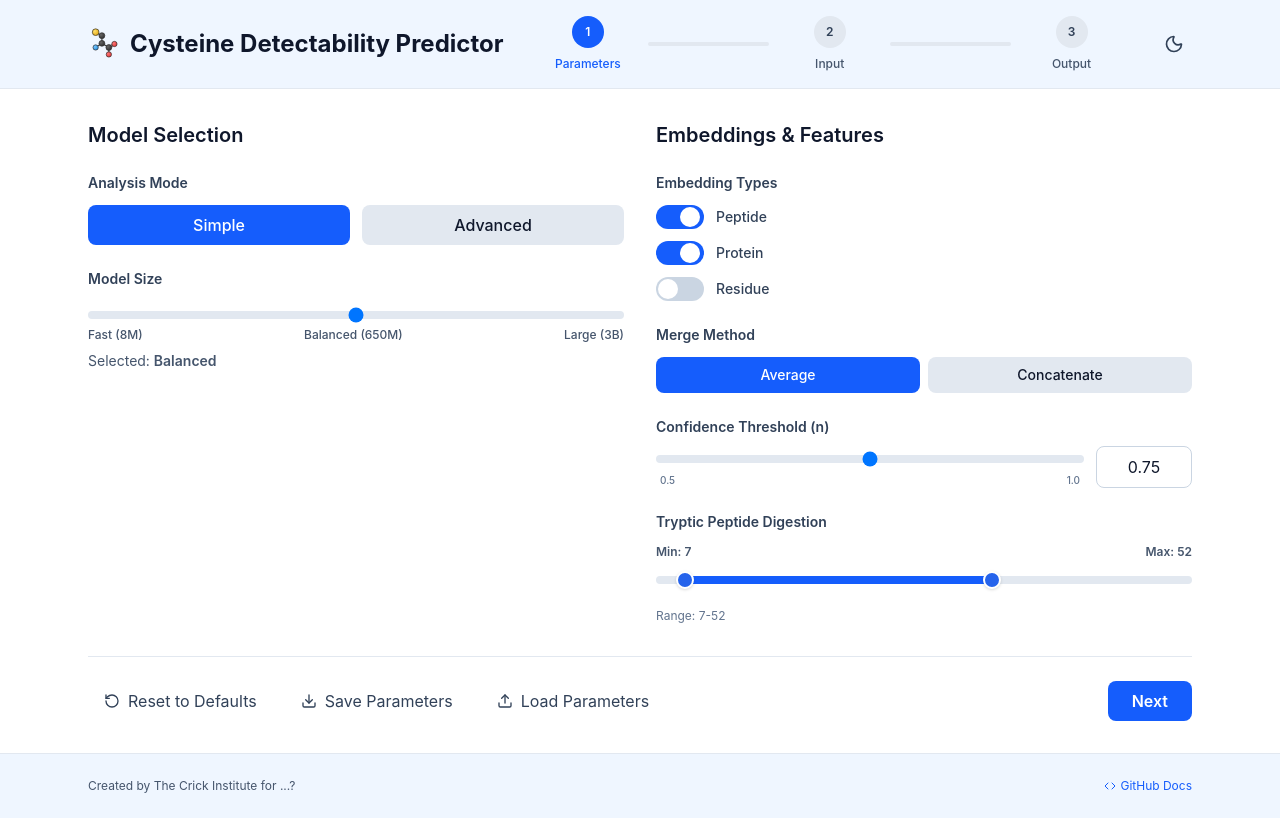
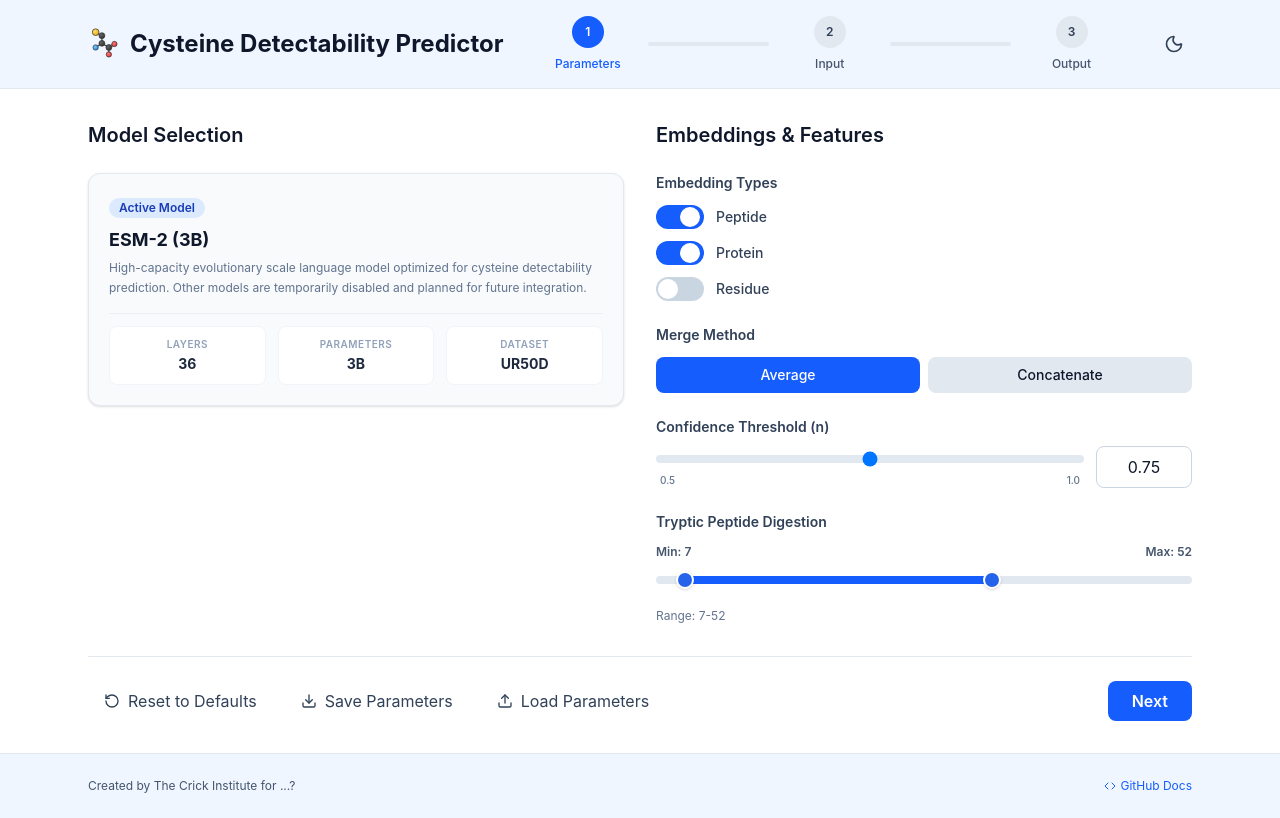
Before and after one commit to JamieD-TCI/CDP-Frontend, a React (Vite) app: page / in a window 1280 px wide. Both pictures are taken after a click on the button "Start New Analysis". Built offline with nearby package versions, Linux system fonts and the light colour scheme.

Commit message:
Comment out model selection UI and lock parameters to ESM-2 (3B)

```diff
--- a/src/context/AppContext.jsx
+++ b/src/context/AppContext.jsx
@@ -114,7 +114,7 @@ const initialState = {
   isDarkMode: false,
   parameters: {
     mode: 'simple', // simple or advanced
-    model: 'esm2_t8_25M_UR50D', // default for simple mode
+    model: 'esm2_t36_3B_UR50D', // locked to 3B model since others are disabled
     embeddings: {
       peptide: true,
       protein: true,
--- a/src/pages/Parameters.jsx
+++ b/src/pages/Parameters.jsx
@@ -1,6 +1,6 @@
-import React, { useState, useEffect, useRef } from 'react';
-import { Download, Upload, RotateCcw, ChevronDown } from 'lucide-react';
-import { useApp, formatConfidence } from '../context/AppContext';
+import React, { useState, useEffect } from 'react'; // useRef is temporarily unused
+import { Download, Upload, RotateCcw } from 'lucide-react'; // ChevronDown is temporarily unused
+import { useApp } from '../context/AppContext'; // formatConfidence is temporarily unused
 
 // ESM model definitions for advanced mode
 const esmModels = [
@@ -13,21 +13,38 @@ const esmModels = [
   { id: 'esm_msa1b_t12_100M_UR50S', name: 'ESM-MSA (100M)', layers: 12, params: '100M', dataset: 'UR50S' },
 ];
 
-const simpleModels = [
-  { id: 'esm2_t6_8M_UR50D', label: 'Fast', value: 'fast' },
-  { id: 'esm2_t33_650M_UR50D', label: 'Balanced', value: 'balanced' },
-  { id: 'esm2_t36_3B_UR50D', label: 'Large', value: 'large' },
-];
+  /*
+  // Commented out temporary: Unused simpleModels definitions
+  const simpleModels = [
+    { id: 'esm2_t6_8M_UR50D', label: 'Fast', value: 'fast' },
+    { id: 'esm2_t33_650M_UR50D', label: 'Balanced', value: 'balanced' },
+    { id: 'esm2_t36_3B_UR50D', label: 'Large', value: 'large' },
+  ];
+  */
 
 export const Parameters = () => {
   const { state, setStep, updateParameters, resetParameters } = useApp();
   const { parameters } = state;
+  const [activeThumb, setActiveThumb] = useState('min');
+  const [thresholdInputVal, setThresholdInputVal] = useState('');
+
+  /*
+  // Commented out temporary: Unused state and refs for model selection UI
   const [expandedAccordion, setExpandedAccordion] = useState(false);
   const [sliderValue, setSliderValue] = useState(1); // 0=Fast, 1=Balanced, 2=Large
-  const [activeThumb, setActiveThumb] = useState('min');
-  const [thresholdInputVal, setThresholdInputVal] = useState('');
   const isAnimatingSlider = useRef(false);
+  */
 
+  // Temporary: Ensure model parameter is locked to the 3B model (esm2_t36_3B_UR50D)
+  useEffect(() => {
+    if (parameters.model !== 'esm2_t36_3B_UR50D') {
+      updateParameters({ model: 'esm2_t36_3B_UR50D' });
+    }
+  }, [parameters.model, updateParameters]);
+
+  /*
+  // Commented out temporary: Slider animation synchronization
+  // (Disabled while only the 3B model is available)
   useEffect(() => {
     if (isAnimatingSlider.current) return;
     const modelIndex = simpleModels.findIndex((m) => m.id === parameters.model);
@@ -35,6 +52,7 @@ export const Parameters = () => {
       setSliderValue(modelIndex);
     }
   }, [parameters.model]);
+  */
 
   useEffect(() => {
     setThresholdInputVal(parameters.confidenceThreshold.toString());
@@ -43,6 +61,8 @@ export const Parameters = () => {
   const selectedModel = esmModels.find((m) => m.id === parameters.model);
 
 
+  /*
+  // Commented out temporary: Unused handler functions for model selection UI
   const handleModeChange = (newMode) => {
     updateParameters({ mode: newMode });
   };
@@ -106,6 +126,7 @@ export const Parameters = () => {
       handleSimpleModelChange(model.value);
     }
   };
+  */
 
   const handleEmbeddingToggle = (type) => {
     const newEmbeddings = {
@@ -160,7 +181,10 @@ export const Parameters = () => {
   const embeddingCount = Object.values(parameters.embeddings).filter(Boolean).length;
   const isMergeMethodDisabled = embeddingCount <= 1;
 
+  /*
+  // Commented out temporary: Unused slider state derivation
   const currentSimpleValue = simpleModels.find((m) => m.id === parameters.model)?.value || 'balanced';
+  */
 
   return (
     <div className="space-y-8">
@@ -171,7 +195,44 @@ export const Parameters = () => {
             Model Selection
           </h2>
 
-          {/* Mode Toggle */}
+          {/* Active Model (Locked to ESM-2 3B Model) */}
+          <div className="p-5 rounded-xl bg-slate-50 dark:bg-slate-800/40 border border-slate-200 dark:border-slate-700/80 shadow-sm space-y-4">
+            <div>
+              <span className="inline-flex items-center gap-1.5 px-2.5 py-0.5 rounded-full text-xs font-semibold bg-blue-100 dark:bg-blue-900/40 text-blue-800 dark:text-blue-300 mb-2">
+                Active Model
+              </span>
+              <h3 className="text-lg font-bold text-slate-900 dark:text-slate-50">
+                {selectedModel?.name || 'ESM-2 (3B)'}
+              </h3>
+              <p className="text-xs text-slate-500 dark:text-slate-400 mt-1 leading-relaxed">
+                High-capacity evolutionary scale language model optimized for cysteine detectability prediction. Other models are temporarily disabled and planned for future integration.
+              </p>
+            </div>
+
+            <div className="grid grid-cols-3 gap-3 pt-3 border-t border-slate-200/60 dark:border-slate-700/50">
+              <div className="bg-white dark:bg-slate-800 p-2.5 rounded-lg border border-slate-100 dark:border-slate-700/40 text-center">
+                <span className="block text-[10px] uppercase tracking-wider font-semibold text-slate-400 dark:text-slate-500">Layers</span>
+                <span className="block text-sm font-bold text-slate-800 dark:text-slate-200 mt-0.5">{selectedModel?.layers || '36'}</span>
+              </div>
+              <div className="bg-white dark:bg-slate-800 p-2.5 rounded-lg border border-slate-100 dark:border-slate-700/40 text-center">
+                <span className="block text-[10px] uppercase tracking-wider font-semibold text-slate-400 dark:text-slate-500">Parameters</span>
+                <span className="block text-sm font-bold text-slate-800 dark:text-slate-200 mt-0.5">{selectedModel?.params || '3B'}</span>
+              </div>
+              <div className="bg-white dark:bg-slate-800 p-2.5 rounded-lg border border-slate-100 dark:border-slate-700/40 text-center">
+                <span className="block text-[10px] uppercase tracking-wider font-semibold text-slate-400 dark:text-slate-500">Dataset</span>
+                <span className="block text-sm font-bold text-slate-800 dark:text-slate-200 mt-0.5">{selectedModel?.dataset || 'UR50D'}</span>
+              </div>
+            </div>
+          </div>
+
+          {/*
+            ========================================================================
+            TEMPORARY: Commented out model selection UI as only ESM-2 (3B) is currently supported.
+            Other models (e.g., 15B, 650M, 150M, 35M, 8M, MSA) will be integrated in future phases.
+            ========================================================================
+          */}
+
+          {/* Mode Toggle (Commented Out)
           <div>
             <label className="block text-sm font-semibold text-slate-700 dark:text-slate-300 mb-3">
               Analysis Mode
@@ -181,7 +242,7 @@ export const Parameters = () => {
                 <button
                   key={mode}
                   onClick={() => handleModeChange(mode)}
-                  className={`flex-1 py-2 px-4 rounded-lg font-medium transition-colors capitalize ${
+                  className={`flex-1 py-2 px-4 rounded-lg font-medium transition-colors capitalize \${
                     parameters.mode === mode
                       ? 'bg-blue-600 text-white'
                       : 'bg-slate-200 dark:bg-slate-700 text-slate-900 dark:text-slate-50 hover:bg-slate-300 dark:hover:bg-slate-600'
@@ -192,8 +253,9 @@ export const Parameters = () => {
               ))}
             </div>
           </div>
+          */}
 
-          {/* Simple Mode: 3-Point Slider */}
+          {/* Simple Mode: 3-Point Slider (Commented Out)
           {parameters.mode === 'simple' && (
             <div>
               <label className="block text-sm font-semibold text-slate-700 dark:text-slate-300 mb-3">
@@ -232,8 +294,9 @@ export const Parameters = () => {
               </p>
             </div>
           )}
+          */}
 
-          {/* Advanced Mode: Dropdown */}
+          {/* Advanced Mode: Dropdown (Commented Out)
           {parameters.mode === 'advanced' && (
             <div>
               <label className="block text-sm font-semibold text-slate-700 dark:text-slate-300 mb-3">
@@ -251,7 +314,7 @@ export const Parameters = () => {
                 ))}
               </select>
 
-              {/* Model Info Accordion */}
+              Model Info Accordion
               <div className="mt-4 border border-slate-200 dark:border-slate-700 rounded-lg overflow-hidden">
                 <button
                   onClick={() => setExpandedAccordion(!expandedAccordion)}
@@ -261,7 +324,7 @@ export const Parameters = () => {
                     Model Information
                   </span>
                   <ChevronDown
-                    className={`w-4 h-4 transition-transform ${
+                    className={`w-4 h-4 transition-transform \${
                       expandedAccordion ? 'rotate-180' : ''
                     }`}
                   />
@@ -309,6 +372,7 @@ export const Parameters = () => {
               </div>
             </div>
           )}
+          */}
         </div>
 
         {/* Right Column: Embeddings & Features */}
```
Also changed, not shown: 1 other file (tests, documents, lock files or other folders).
